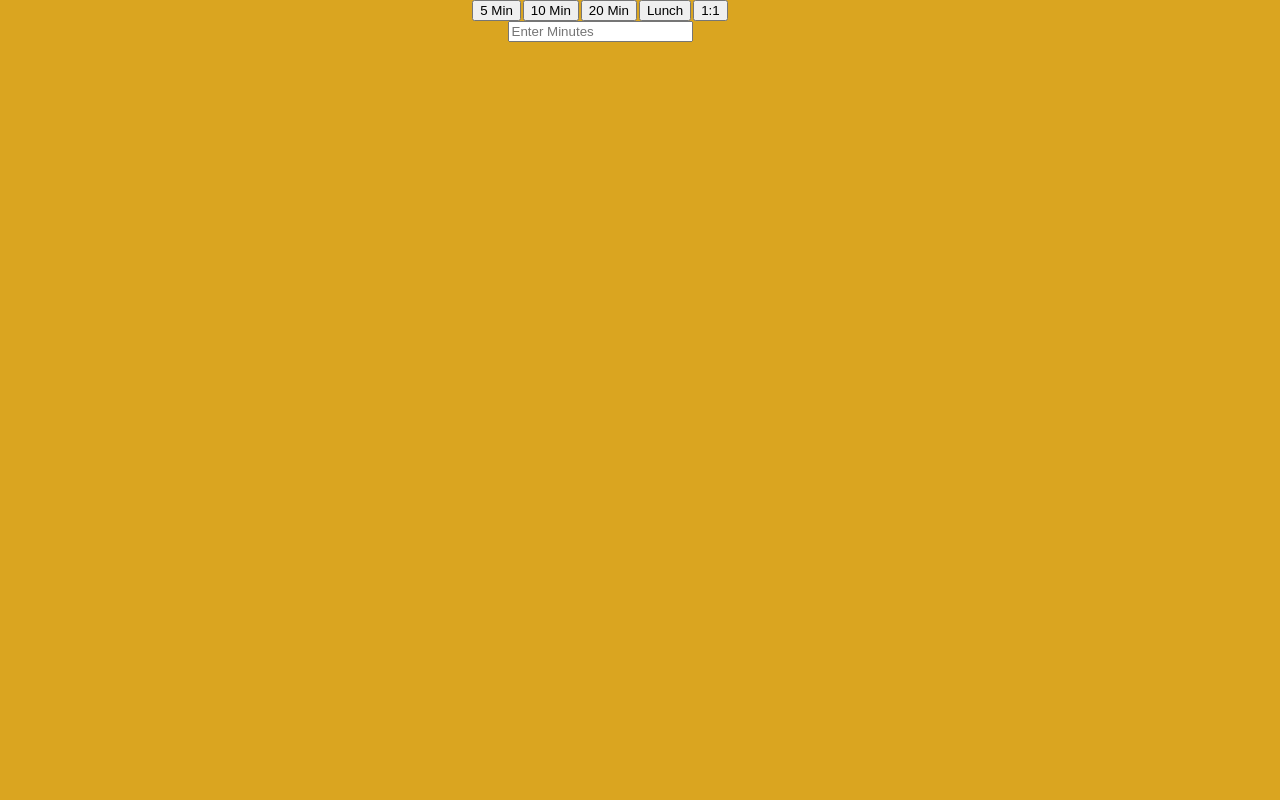
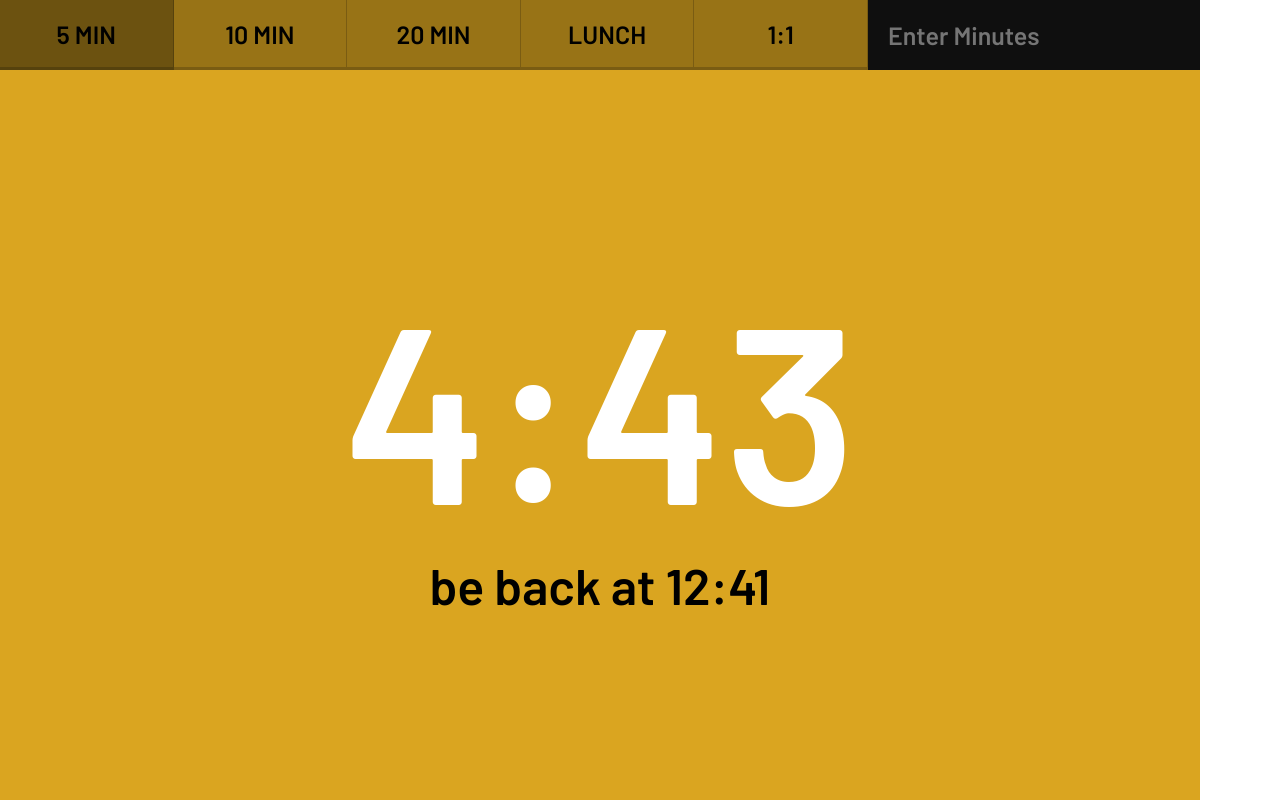
Before and after one commit to mrzacsmith/timer, a plain HTML site: page index.html in a window 1280 px wide. Drawn offline with Linux system fonts and the light colour scheme.

Commit message:
basic styling

```diff
--- a/css/styles.css
+++ b/css/styles.css
@@ -1,21 +1,86 @@
-html {
-  box-sizing: border-box;
-  max-width: 1200px;
-  width: 100%;
+* {
   margin: 0;
   padding: 0;
+  font-family: 'Barlow', sans-serif;
+  max-width: 1200px;
+  box-sizing: border-box;
   font-size: 62.5%;
 }
 
-*,
-*:before,
-*:after {
-  box-sizing: inherit;
+.container {
+  margin: 0 auto;
+  width: 100%;
+  background: goldenrod;
+  text-align: center;
 }
 
-body {
-  margin: 0 auto;
-  text-align: center;
-  font-family: 'Barlow', sans-serif;
-  background: goldenrod;
+button {
+  font-size: 2.5rem;
 }
+
+input[type='text'] {
+  font-size: 2.5rem;
+}
+
+.timer {
+  display: flex;
+  min-height: 100vh;
+  flex-direction: column;
+}
+
+.timer_controls {
+  display: flex;
+}
+
+.timer_controls > * {
+  flex: 1;
+}
+
+.timer_controls form {
+  flex: 1;
+  display: flex;
+}
+
+.timer_controls input {
+  flex: 1;
+  border: 0;
+  padding: 2rem;
+  background: #0f0f0f;
+}
+
+.timer_btn {
+  background: none;
+  border: 0;
+  cursor: pointer;
+  background: rgba(0, 0, 0, 0.3);
+  border-bottom: 3px solid rgba(0, 0, 0, 0.2);
+  border-right: 1px solid rgba(0, 0, 0, 0.2);
+  text-transform: uppercase;
+}
+
+.timer_btn:hover,
+.timer_btn:focus {
+  background: rgba(0, 0, 0, 0.5);
+  outline: 0;
+}
+
+.display {
+  flex: 1;
+  display: flex;
+  flex-direction: column;
+  align-items: center;
+  justify-content: center;
+}
+
+.display_countdown {
+  font-weight: 800;
+  font-size: 25rem;
+  margin: 0;
+  color: white;
+  text-shadow: 4px 4px 0 rbga(0, 0, 0, 0.05);
+}
+
+.display_return-time {
+  font-weight: 500;
+  font-size: 5rem;
+}
--- a/index.html
+++ b/index.html
@@ -11,20 +11,22 @@
     <link rel="stylesheet" href="./css/styles.css" />
   </head>
   <body>
+    <div class="container">
       <div class="timer">
         <div class="timer_controls">
-        <button data-timer="" class="timer_btn">5 Min</button>
-        <button data-timer="" class="timer_btn">10 Min</button>
-        <button data-timer="" class="timer_btn">20 Min</button>
-        <button data-timer="" class="timer_btn">Lunch</button>
-        <button data-timer="" class="timer_btn">1:1</button>
+          <button data-timer="300" class="timer_btn">5 min</button>
+          <button data-timer="600" class="timer_btn">10 min</button>
+          <button data-timer="1200" class="timer_btn">20 min</button>
+          <button data-timer="1800" class="timer_btn">lunch</button>
+          <button data-timer="900" class="timer_btn">1:1</button>
           <form name="time_input" id="timeInput">
             <input type="text" name="minutes" placeholder="Enter Minutes" />
           </form>
         </div>
         <div class="display">
-        <h1 class="display_countdown"></h1>
-        <p class="display_return-time"></p>
+          <h1 class="display_countdown">4:43</h1>
+          <p class="display_return-time">be back at 12:41</p>
+        </div>
       </div>
     </div>
   </body>
```
Lines whose indentation alone changed are shown as unchanged.
